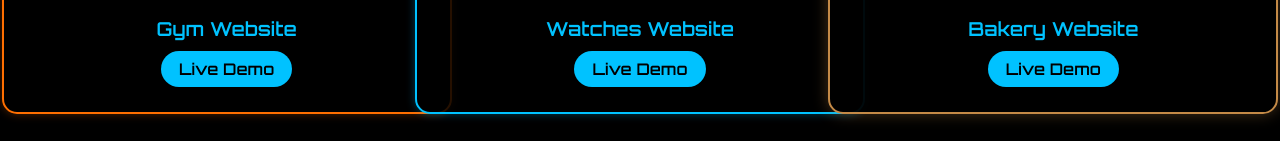
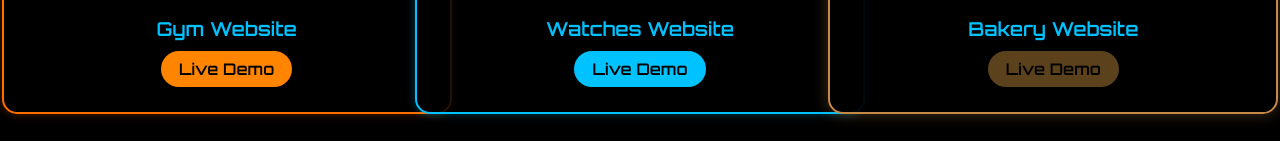
Before and after one commit to ArsalJan34/My_Portfolio, a plain HTML site: page index.html in a window 1280 px wide. Shown: the part 1895-2036 px from the top of the page. Drawn offline with nearby package versions, Linux system fonts and the light colour scheme.

Commit message:
Changes made

```diff
--- a/style.css
+++ b/style.css
@@ -471,7 +471,22 @@ font-size: 32px;
 }
 
 /* ===== LIVE DEMO BUTTON ===== */
-.project-link {
+.project1 .project-link {
+  display: inline-block;
+  padding: 8px 18px;
+  background: #ff8400;
+  color: #000;
+  border-radius: 25px;
+  font-weight: 600;
+  transition: all 0.3s ease;
+}
+
+.project1 .project-link:hover {
+  background: #ff8800;
+  color: #fff;
+  box-shadow: 0 0 15px rgba(255, 106, 0, 0.5);
+}
+.project2 .project-link {
   display: inline-block;
   padding: 8px 18px;
   background: #00C2FF;
@@ -481,10 +496,25 @@ font-size: 32px;
   transition: all 0.3s ease;
 }
 
-.project-link:hover {
+.project2 .project-link:hover {
   background: #0096cc;
   color: #fff;
   box-shadow: 0 0 15px rgba(0, 194, 255, 0.5);
+}
+.project3 .project-link {
+  display: inline-block;
+  padding: 8px 18px;
+  background: #5b421c;
+  color: #000;
+  border-radius: 25px;
+  font-weight: 600;
+  transition: all 0.3s ease;
+}
+
+.project3 .project-link:hover {
+  background: #4d3412;
+  color: #fff;
+  box-shadow: 0 0 15px rgba(88, 52, 18, 0.5);
 }
 .contact h2 {
   color: #00C2FF;
```
